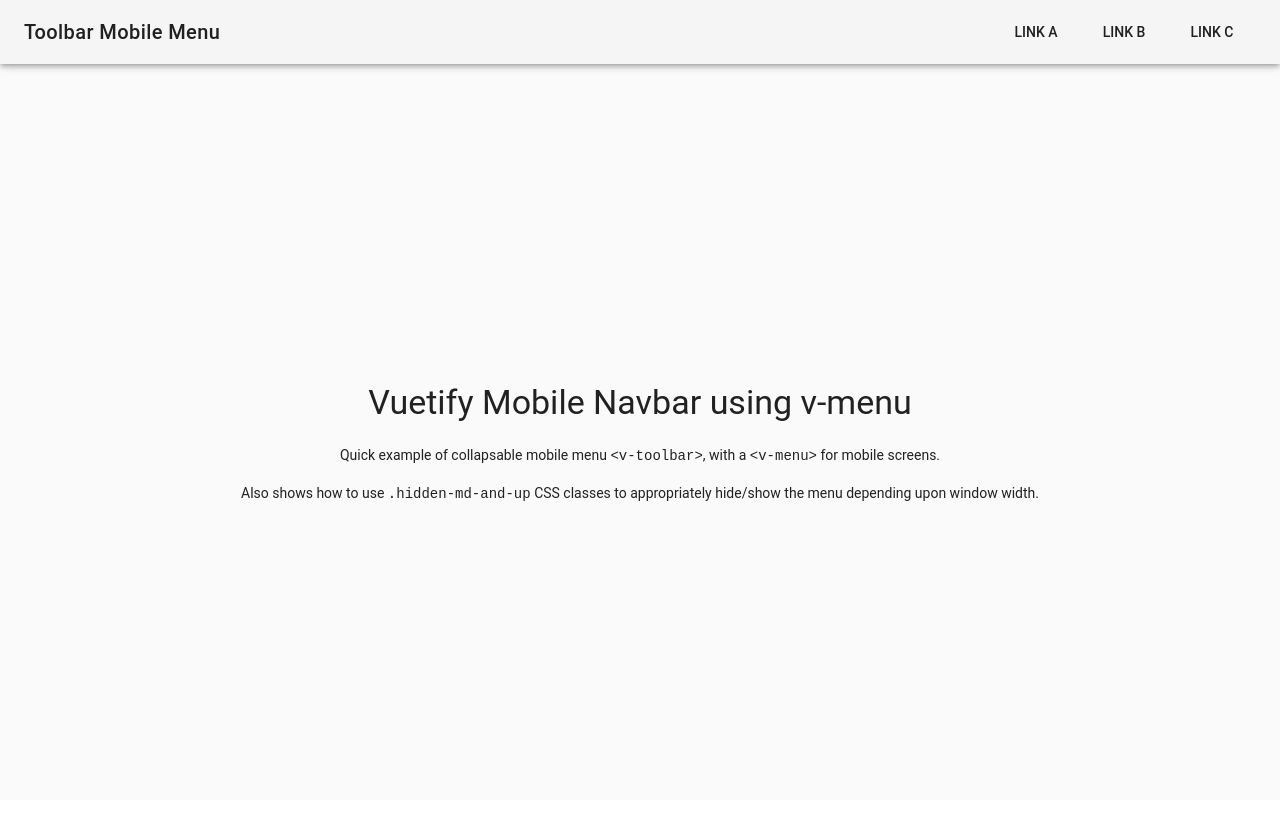
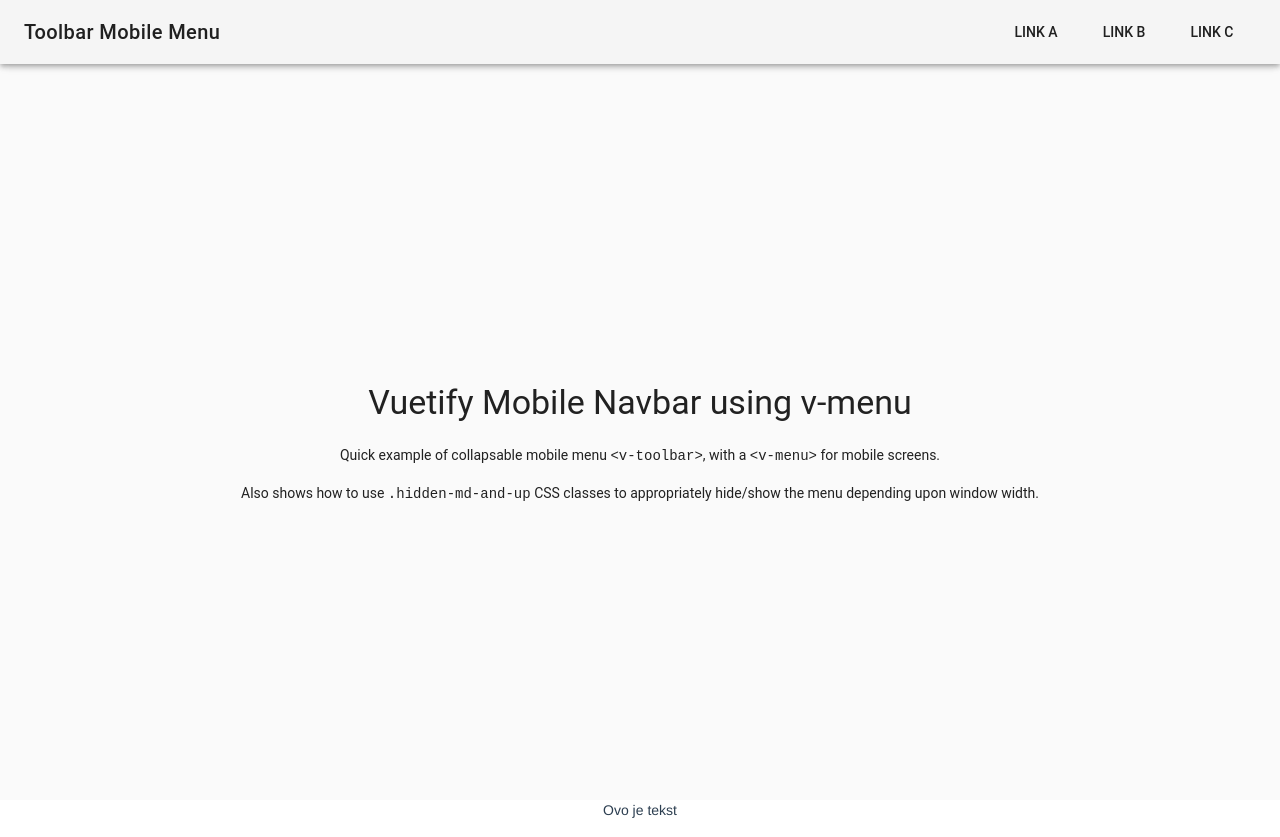
Before and after one commit to blucic/maxvue, a Vue app: page /nav in a window 1280 px wide. Before the commit the page ends 800 px from the top, so only its background shows below. Built offline with nearby package versions, Linux system fonts and the light colour scheme.

Commit message:
novi test commit TestNav

```diff
--- a/src/components/ServerAndHello/TestNav.vue
+++ b/src/components/ServerAndHello/TestNav.vue
@@ -36,6 +36,7 @@
       </v-container>
     </v-content>
   </v-app>
+  <p>Ovo je tekst</p>
 </div>
 </template>
 
```
